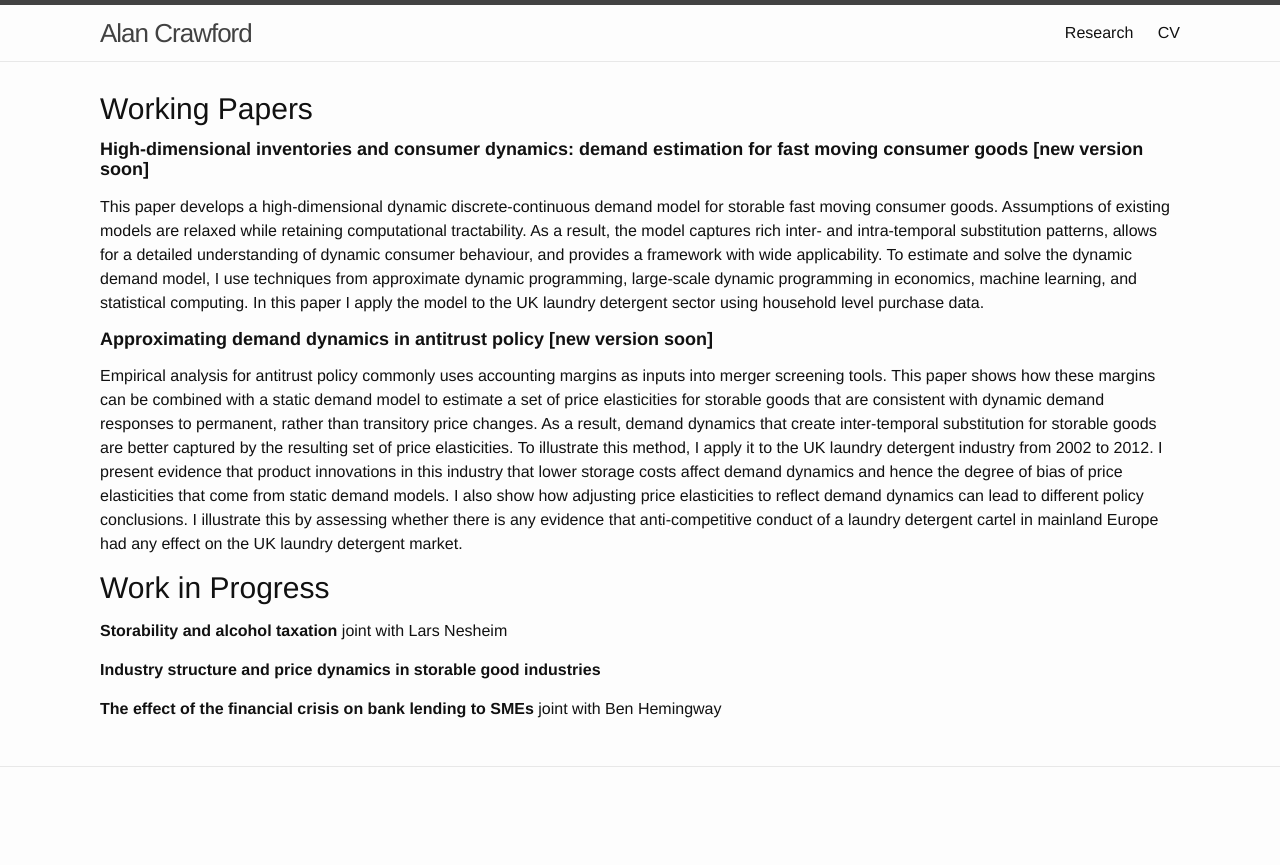
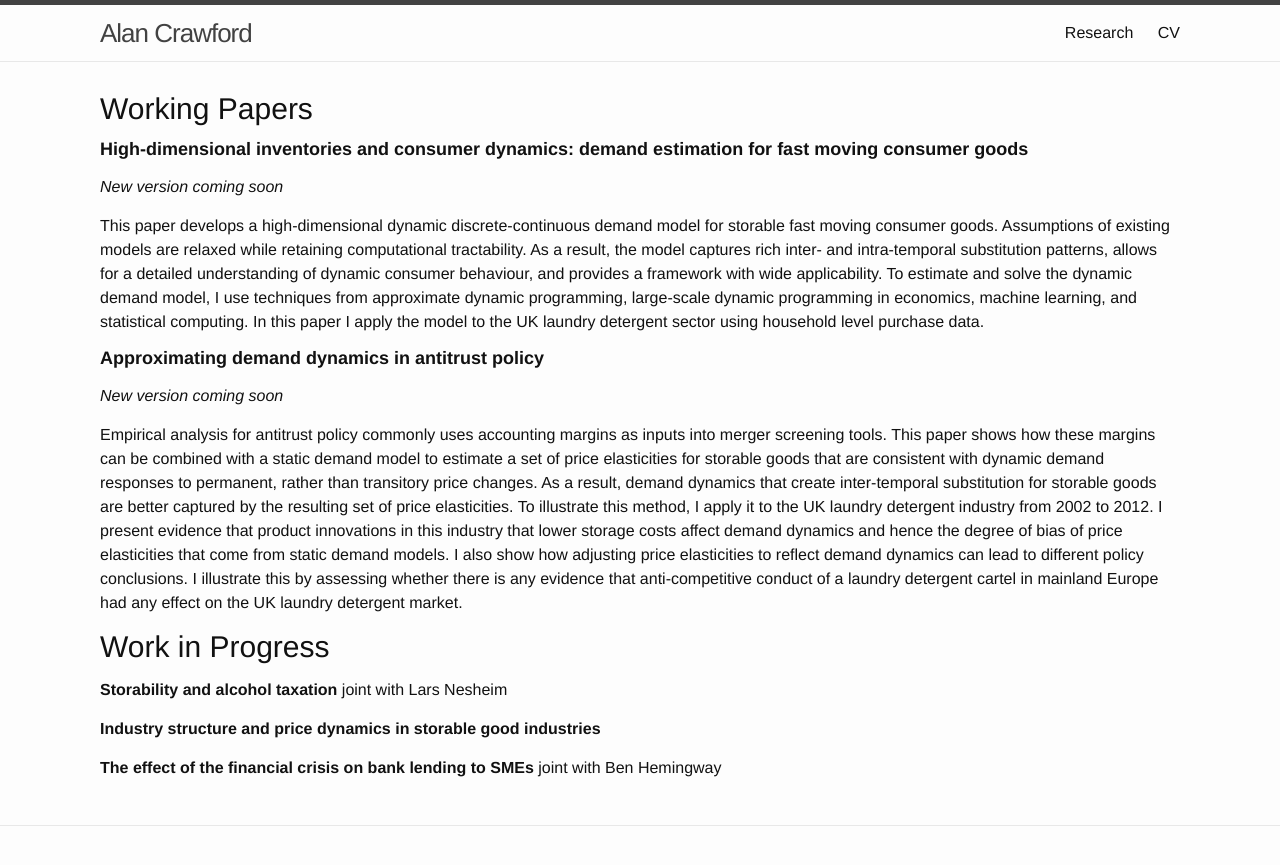
Before and after one commit to alancrawford/alancrawford.github.io, a Jekyll site: the page built from _pages/Research.md, in a window 1280 px wide. Shown: the top 865 px of the page. Built offline with Jekyll 4.4.1, drawn with Linux system fonts in a browser that asks for light colours.

Commit message:
Text on research page

```diff
--- a/_pages/Research.md
+++ b/_pages/Research.md
@@ -6,13 +6,17 @@ permalink: /Research/
 
 ## Working Papers
 
-#### High-dimensional inventories and consumer dynamics: demand estimation for fast moving consumer goods [new version soon]
+#### High-dimensional inventories and consumer dynamics: demand estimation for fast moving consumer goods
+
+_New version coming soon_
 
 <!--**[High-dimensional inventories and consumer dynamics: demand estimation for fast moving consumer goods](../assets/workingpapers/AlanCrawfordJMP.pdf)**-->
 
 This paper develops a high-dimensional dynamic discrete-continuous demand model for storable fast moving consumer goods. Assumptions of existing models are relaxed while retaining computational tractability. As a result, the model captures rich inter- and intra-temporal substitution patterns, allows for a detailed understanding of dynamic consumer behaviour, and provides a framework with wide applicability. To estimate and solve the dynamic demand model, I use techniques from approximate dynamic programming, large-scale dynamic programming in economics, machine learning, and statistical computing. In this paper I apply the model to the UK laundry detergent sector using household level purchase data.
 
-#### Approximating demand dynamics in antitrust policy [new version soon]
+#### Approximating demand dynamics in antitrust policy
+
+_New version coming soon_
 
 <!--**[Approximating demand dynamics in antitrust policy](../assets/workingpapers/Crawford_AppxDemandDynamics.pdf)**-->
 
```
